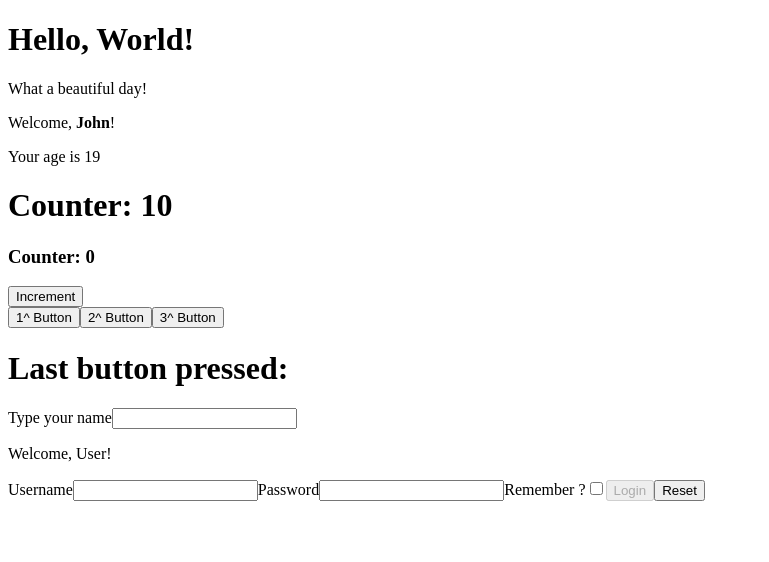
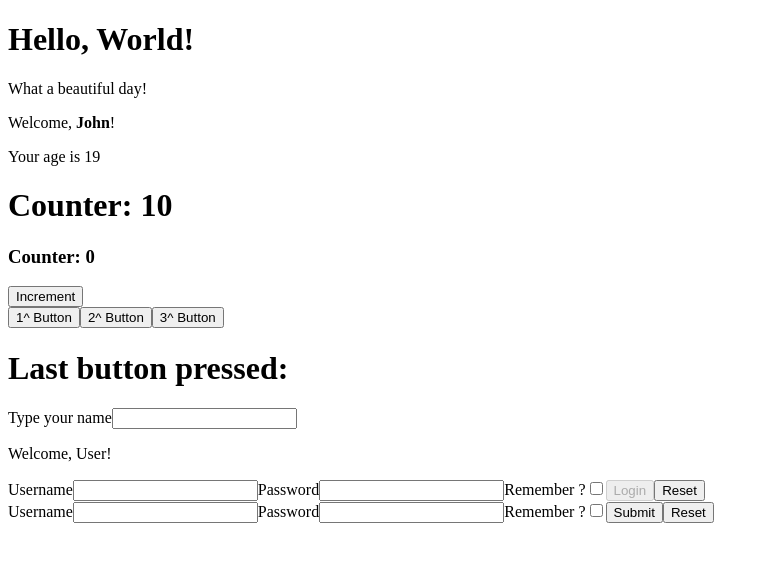
Before and after one commit to fleola/my-app, a React (Create React App) app in the folder components-new-app/: page / in a window 1280 px wide. Shown: the top 562 px of the page, without its empty margins (0-769 px from the left). Built offline with nearby package versions, Linux system fonts and the light colour scheme.

Commit message:
forms 05

```diff
--- a/components-new-app/src/App.js
+++ b/components-new-app/src/App.js
@@ -5,6 +5,7 @@ import { Counter } from "./Counter";
 import { Hello } from "./Hello";
 import { InteractiveWelcome } from "./InteractiveWelcome";
 import { Login } from "./Login";
+import { UncontrolledLogin } from "./UncontrolledLogin";
 import { Welcome } from "./Welcome";
 
 const onLogin = (state) => {
@@ -26,6 +27,7 @@ export class App extends React.Component {
         <ClickTracker />
         <InteractiveWelcome />
         <Login login={onLogin} />
+        <UncontrolledLogin />
       </div>
     );
   }
--- /dev/null
+++ b/components-new-app/src/UncontrolledLogin.js
@@ -0,0 +1,28 @@
+import React from "react";
+
+export class UncontrolledLogin extends React.Component {
+  handleSubmit = (event) => {
+    event.preventDefault();
+    const username = event.target.elements.username.value;
+    const password = event.target.elements.password.value;
+    const remember = event.target.elements.remember.checked;
+
+    console.log({ username, password, remember });
+  };
+  render() {
+    return (
+      <div>
+        <form onSubmit={this.handleSubmit}>
+          <label>Username</label>
+          <input name="username"></input>
+          <label>Password</label>
+          <input name="password" type="password"></input>
+          <label>Remember ?</label>
+          <input name="remember" type="checkbox"></input>
+          <button type="submit">Submit</button>
+          <button type="reset">Reset</button>
+        </form>
+      </div>
+    );
+  }
+}
```
Also changed, not shown: 1 other file (tests, documents, lock files or other folders).
